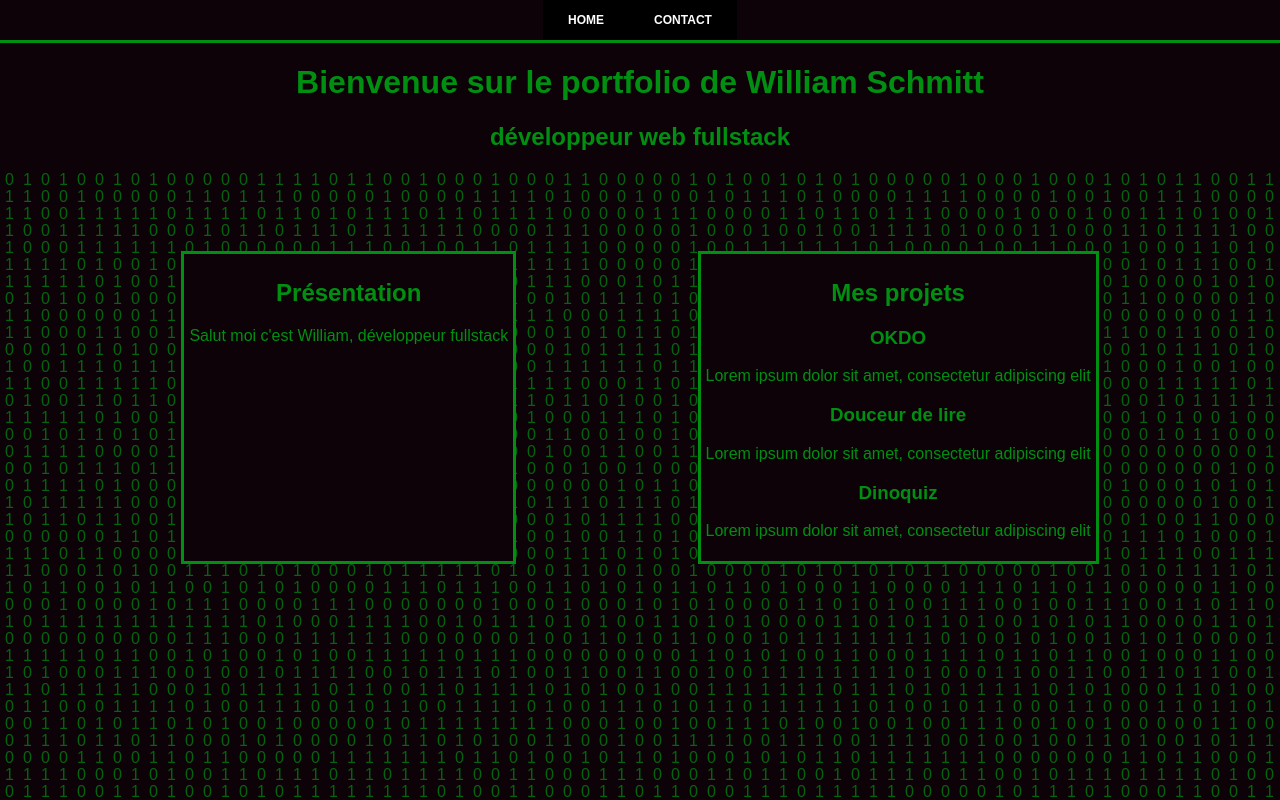
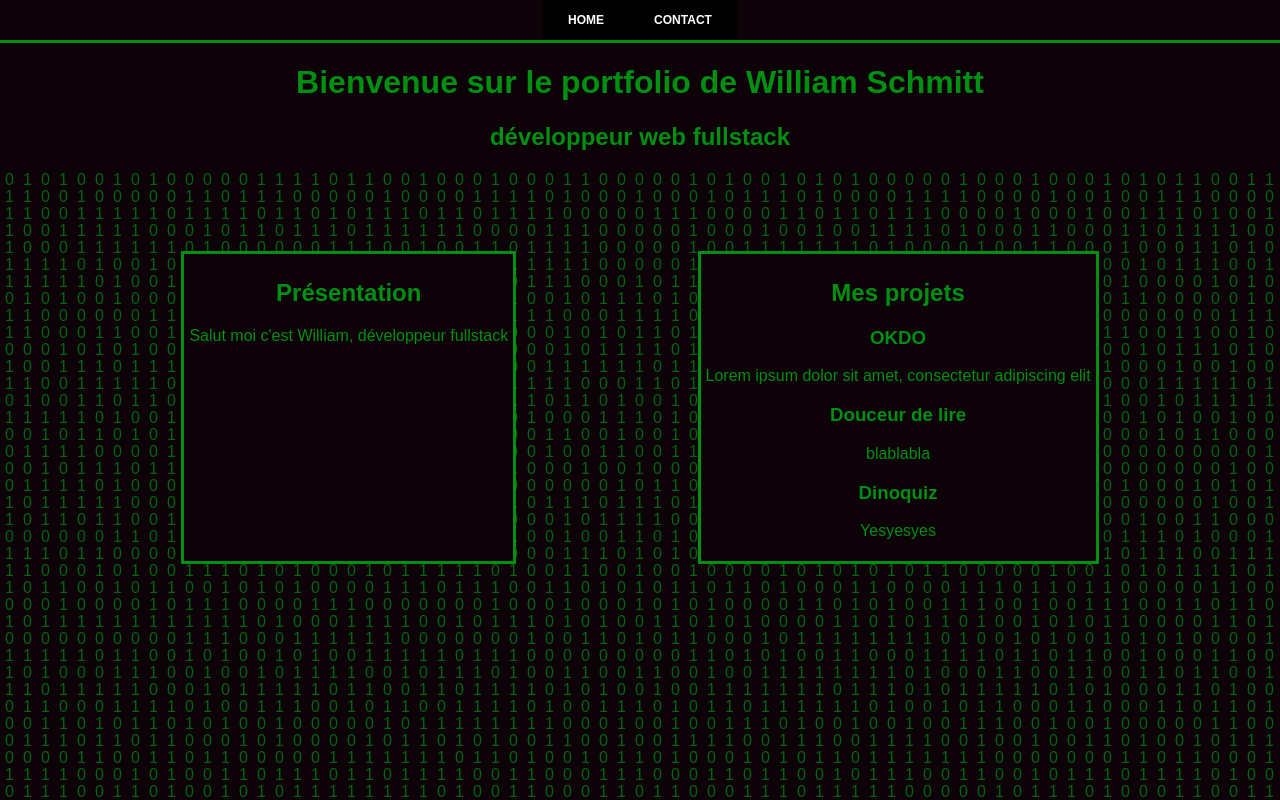
Before and after one commit to WilliamSchmitt1609/Portfolio, a Vue app: page / in a window 1280 px wide. Shown: the top 800 px of the page. Built offline with nearby package versions, Linux system fonts and the light colour scheme; a web font is replaced by a local one.

Commit message:
add props

```diff
--- a/src/components/Projects.vue
+++ b/src/components/Projects.vue
@@ -1,20 +1,24 @@
 <template>
-    <article v-for="(title, index) in titles" :key="index">
-        <div class="detail">
-            <h3>{{ title }}</h3>
-            <p>{{ content }}</p>
-        </div>
+    <article v-for="(content, title, index) in articles" :key="index">
+            <div class="detail">
+                <h3>{{ title }}</h3>
+                    <p>{{ content }}</p>
+            </div>
     </article>
 </template>
 
 <script>
 export default {
     name: "ProjectsList",
-
+    props: ['title'],
     data() {
         return{
-            titles: ["OKDO", "Douceur de lire", "Dinoquiz"],
-            content: "Lorem ipsum dolor sit amet, consectetur adipiscing elit"
+            articles: {
+            "OKDO": "Lorem ipsum dolor sit amet, consectetur adipiscing elit",
+            "Douceur de lire": "blablabla",
+            "Dinoquiz": "Yesyesyes"
+            },
+
         };
     }
 };
```
Also changed, not shown: .eslintrc.js (deleted), package.json (line endings or trailing spaces), 1 other file (tests, documents, lock files or other folders).
